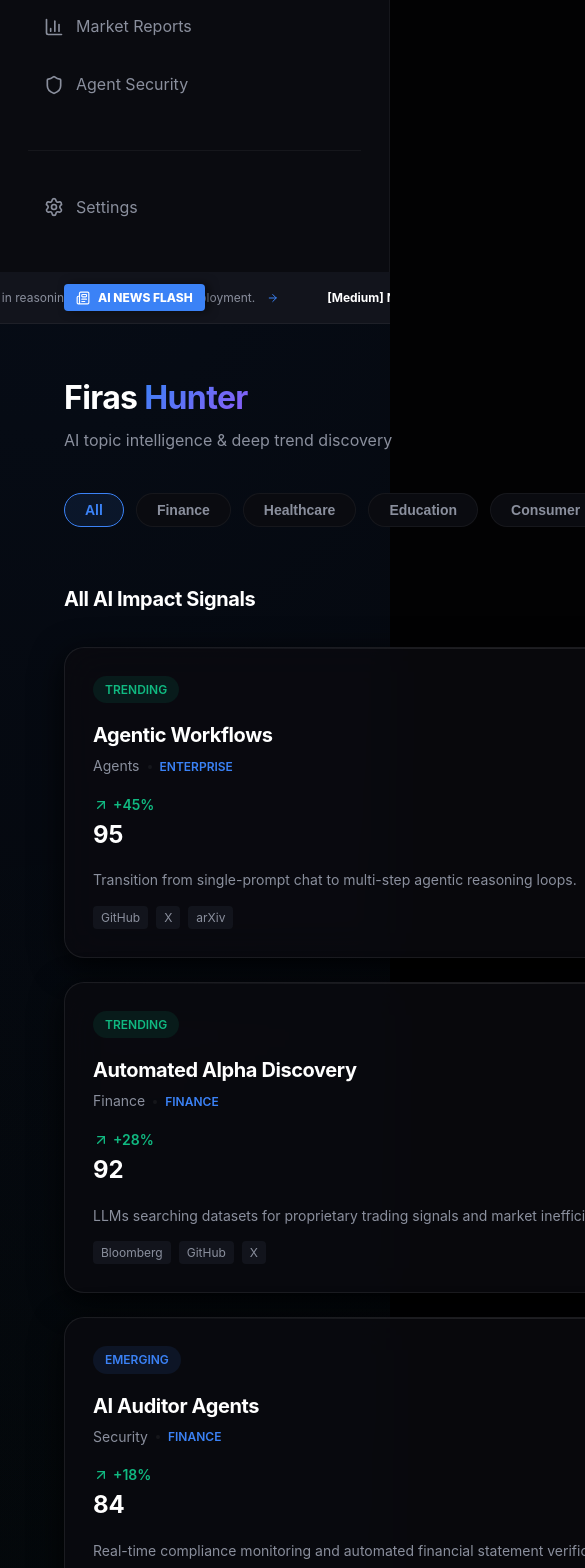
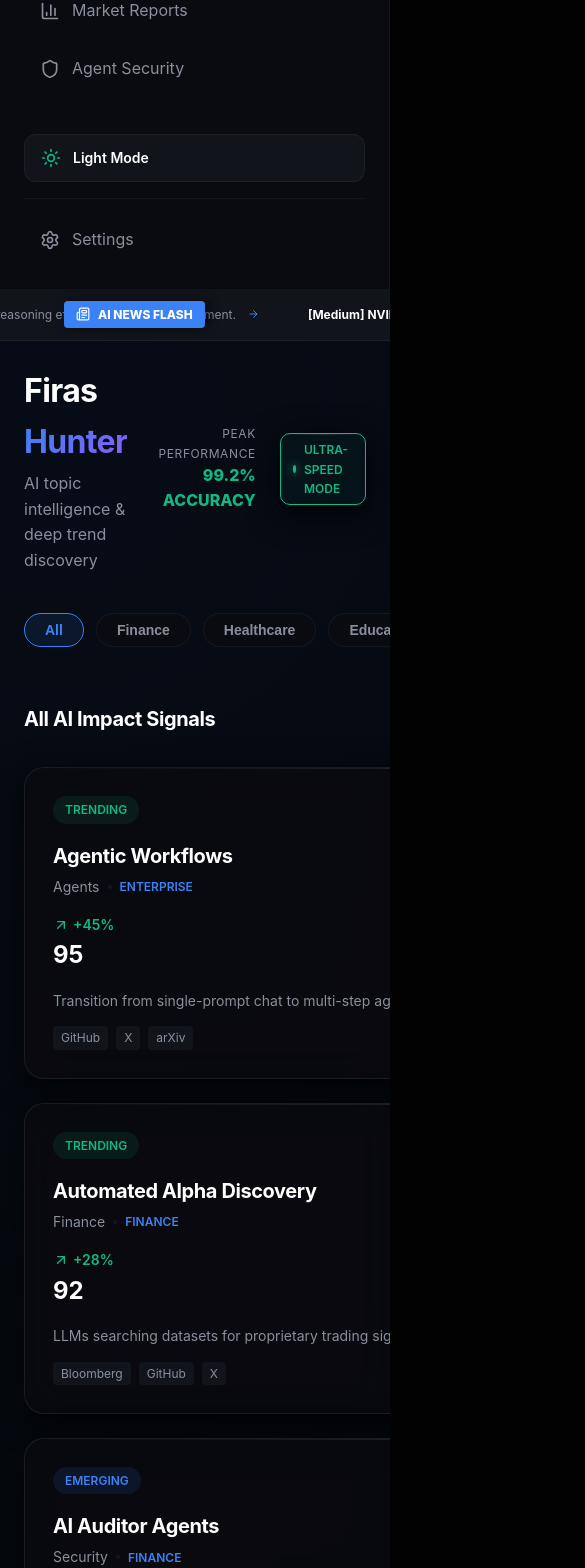
Before and after one commit to firaseth/firas-hunter-ai, a React (Vite) app: page / in a window 390 px wide. Shown: the part 318-1886 px from the top of the page, 585 px wide, since content can reach past the window. Built offline with nearby package versions, Linux system fonts and the light colour scheme.

Commit message:
Fix layout responsiveness and implement Light/Dark mode toggle

```diff
--- a/src/App.tsx
+++ b/src/App.tsx
@@ -1,11 +1,19 @@
-
+import { useState, useEffect } from 'react';
 import Sidebar from './components/Sidebar';
 import Dashboard from './components/Dashboard';
 
 function App() {
+  const [theme, setTheme] = useState<'dark' | 'light'>('dark');
+
+  useEffect(() => {
+    document.documentElement.setAttribute('data-theme', theme);
+  }, [theme]);
+
+  const toggleTheme = () => setTheme(prev => prev === 'dark' ? 'light' : 'dark');
+
   return (
     <div className="app-container">
-      <Sidebar />
+      <Sidebar toggleTheme={toggleTheme} theme={theme} />
       <Dashboard />
     </div>
   );
--- a/src/components/Dashboard.tsx
+++ b/src/components/Dashboard.tsx
@@ -76,7 +76,7 @@ const Dashboard = () => {
                     </div>
                 </header>
 
-                <div style={{ display: 'grid', gridTemplateColumns: '1fr 350px', gap: '2rem' }}>
+                <div className="dashboard-grid">
                     <div style={{ display: 'flex', flexDirection: 'column', gap: '1.5rem' }}>
 
                         <div style={{ display: 'flex', justifyContent: 'space-between', alignItems: 'center' }}>
--- a/src/components/KnowledgeBridge.tsx
+++ b/src/components/KnowledgeBridge.tsx
@@ -57,7 +57,7 @@ const KnowledgeBridge = () => {
                 </button>
             </div>
 
-            <div style={{ display: 'grid', gridTemplateColumns: '1.5fr 1fr', gap: '2rem' }}>
+            <div className="knowledge-grid">
                 {/* Connection Visualization */}
                 <div style={{ background: 'var(--bg-secondary)', borderRadius: '12px', padding: '1.5rem', position: 'relative', minHeight: '200px', display: 'flex', alignItems: 'center', justifyContent: 'center' }}>
                     <div style={{ display: 'grid', gridTemplateColumns: 'repeat(3, 1fr)', gap: '4rem', zIndex: 1 }}>
--- a/src/components/Sidebar.tsx
+++ b/src/components/Sidebar.tsx
@@ -1,8 +1,11 @@
+import { LayoutDashboard, TrendingUp, Lightbulb, BarChart3, Settings, Shield, Sun, Moon } from 'lucide-react';
 
-import React from 'react';
-import { LayoutDashboard, TrendingUp, Lightbulb, BarChart3, Settings, Shield } from 'lucide-react';
+interface SidebarProps {
+    toggleTheme: () => void;
+    theme: 'dark' | 'light';
+}
 
-const Sidebar = () => {
+const Sidebar = ({ toggleTheme, theme }: SidebarProps) => {
     return (
         <aside className="sidebar">
             <div className="logo" style={{ display: 'flex', alignItems: 'center', gap: '10px', marginBottom: '1rem' }}>
@@ -20,8 +23,28 @@ const Sidebar = () => {
                 <NavItem icon={<Shield size={20} />} label="Agent Security" />
             </nav>
 
-            <div style={{ marginTop: 'auto', paddingTop: '2rem', borderTop: '1px solid var(--border-color)' }}>
-                <NavItem icon={<Settings size={20} />} label="Settings" />
+            <div style={{ marginTop: 'auto', display: 'flex', flexDirection: 'column', gap: '1rem' }}>
+                <div
+                    onClick={toggleTheme}
+                    style={{
+                        display: 'flex',
+                        alignItems: 'center',
+                        gap: '12px',
+                        padding: '0.75rem 1rem',
+                        borderRadius: '12px',
+                        cursor: 'pointer',
+                        background: 'var(--bg-accent)',
+                        border: '1px solid var(--border-color)',
+                        color: 'var(--text-primary)',
+                        transition: 'var(--transition)'
+                    }}
+                >
+                    {theme === 'dark' ? <Sun size={20} color="var(--accent-emerald)" /> : <Moon size={20} color="var(--accent-blue)" />}
+                    <span style={{ fontSize: '0.875rem', fontWeight: 600 }}>{theme === 'dark' ? 'Light Mode' : 'Dark Mode'}</span>
+                </div>
+                <div style={{ paddingTop: '1rem', borderTop: '1px solid var(--border-color)' }}>
+                    <NavItem icon={<Settings size={20} />} label="Settings" />
+                </div>
             </div>
         </aside>
     );
--- a/src/index.css
+++ b/src/index.css
@@ -1,4 +1,3 @@
-
 :root {
   --bg-primary: #020203;
   --bg-secondary: #0a0b10;
@@ -14,6 +13,18 @@
   --glass-border: rgba(255, 255, 255, 0.08);
   --glass-shadow: 0 8px 32px 0 rgba(0, 0, 0, 0.8);
   --transition: all 0.4s cubic-bezier(0.16, 1, 0.3, 1);
+}
+
+[data-theme='light'] {
+  --bg-primary: #f8fafc;
+  --bg-secondary: #ffffff;
+  --bg-accent: #f1f5f9;
+  --text-primary: #0f172a;
+  --text-secondary: #64748b;
+  --border-color: rgba(0, 0, 0, 0.05);
+  --glass-bg: rgba(255, 255, 255, 0.8);
+  --glass-border: rgba(0, 0, 0, 0.05);
+  --glass-shadow: 0 4px 20px 0 rgba(0, 0, 0, 0.05);
 }
 
 * {
@@ -34,6 +45,7 @@ body {
 .app-container {
   display: flex;
   min-height: 100vh;
+  width: 100%;
   background-image:
     radial-gradient(circle at 10% 10%, rgba(59, 130, 246, 0.08) 0%, transparent 40%),
     radial-gradient(circle at 90% 90%, rgba(139, 92, 246, 0.08) 0%, transparent 40%),
@@ -42,6 +54,7 @@ body {
 
 .sidebar {
   width: 280px;
+  min-width: 280px;
   background-color: var(--bg-secondary);
   border-right: 1px solid var(--border-color);
   padding: 2.5rem 1.75rem;
@@ -57,8 +70,9 @@ body {
 .main-content {
   flex: 1;
   padding: 3rem 4rem;
-  max-width: 1600px;
-  margin: 0 auto;
+  width: 100%;
+  box-sizing: border-box;
+  overflow-x: hidden;
 }
 
 .glass-card {
@@ -90,7 +104,9 @@ body {
   box-shadow: 0 12px 48px 0 rgba(0, 0, 0, 0.9);
 }
 
-h1, h2, h3 {
+h1,
+h2,
+h3 {
   font-weight: 700;
   letter-spacing: -0.02em;
 }
@@ -98,13 +114,39 @@ h1, h2, h3 {
 .gradient-text {
   background: linear-gradient(135deg, var(--accent-blue), var(--accent-purple));
   -webkit-background-clip: text;
+  background-clip: text;
   -webkit-text-fill-color: transparent;
 }
 
 .grid-cols-3 {
   display: grid;
-  grid-template-columns: repeat(3, 1fr);
+  grid-template-columns: repeat(auto-fill, minmax(300px, 1fr));
   gap: 1.5rem;
+}
+
+.knowledge-grid {
+  display: grid;
+  grid-template-columns: 1.5fr 1fr;
+  gap: 2rem;
+}
+
+@media (max-width: 1024px) {
+  .knowledge-grid {
+    grid-template-columns: 1fr;
+  }
+}
+
+.dashboard-grid {
+  display: grid;
+  grid-template-columns: minmax(0, 1fr) 380px;
+  gap: 2rem;
+  width: 100%;
+}
+
+@media (max-width: 1280px) {
+  .dashboard-grid {
+    grid-template-columns: 1fr;
+  }
 }
 
 .trend-badge {
@@ -115,28 +157,48 @@ h1, h2, h3 {
   text-transform: uppercase;
 }
 
-.badge-trending { background: rgba(16, 185, 129, 0.1); color: var(--accent-emerald); }
-.badge-emerging { background: rgba(59, 130, 246, 0.1); color: var(--accent-blue); }
-.badge-saturated { background: rgba(244, 63, 94, 0.1); color: var(--accent-rose); }
+.badge-trending {
+  background: rgba(16, 185, 129, 0.1);
+  color: var(--accent-emerald);
+}
+
+.badge-emerging {
+  background: rgba(59, 130, 246, 0.1);
+  color: var(--accent-blue);
+}
+
+.badge-saturated {
+  background: rgba(244, 63, 94, 0.1);
+  color: var(--accent-rose);
+}
 
 /* Custom Scrollbar */
 ::-webkit-scrollbar {
   width: 8px;
 }
+
 ::-webkit-scrollbar-track {
   background: var(--bg-primary);
 }
+
 ::-webkit-scrollbar-thumb {
   background: var(--bg-accent);
   border-radius: 4px;
 }
+
 ::-webkit-scrollbar-thumb:hover {
   background: #2a2d35;
 }
 
-@media (max-width: 1024px) {
-  .grid-cols-3 {
-    grid-template-columns: repeat(2, 1fr);
+@media (max-width: 1500px) {
+  .main-content {
+    padding: 2.5rem 3rem;
+  }
+}
+
+@media (max-width: 1280px) {
+  .main-content {
+    padding: 2rem;
   }
 }
 
@@ -144,11 +206,19 @@ h1, h2, h3 {
   .app-container {
     flex-direction: column;
   }
+
   .sidebar {
     width: 100%;
+    min-width: 100%;
     height: auto;
     position: relative;
+    padding: 1.5rem;
   }
+
+  .main-content {
+    padding: 1.5rem;
+  }
+
   .grid-cols-3 {
     grid-template-columns: 1fr;
   }
```
